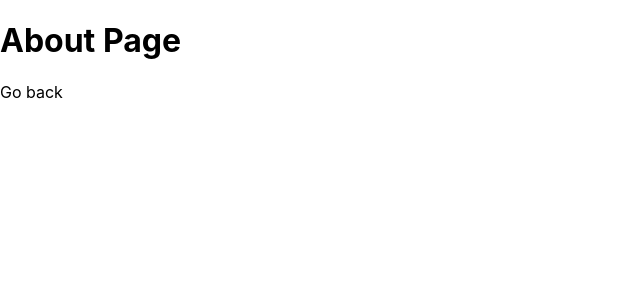
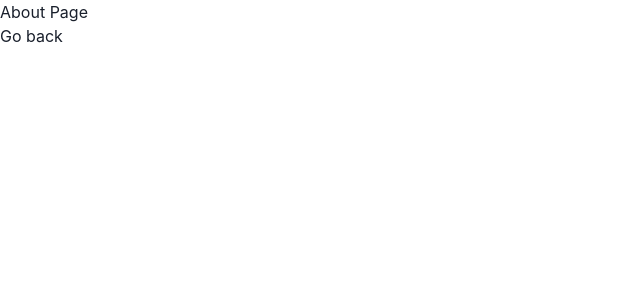
Before and after one commit to NFTsMarket/NFTsMarket-Frontend, a Next.js app: page /about in a window 1280 px wide. Shown: the top 300 px of the page, without its empty margins (0-640 px from the left). Built offline with nearby package versions, Linux system fonts and the light colour scheme.

Commit message:
🔧 wrap main app component in chakraprovider

```diff
--- a/pages/_app.js
+++ b/pages/_app.js
@@ -1,7 +1,12 @@
-import '../styles/globals.css'
+import { ChakraProvider } from "@chakra-ui/react";
+import "../styles/globals.css";
 
 function MyApp({ Component, pageProps }) {
-  return <Component {...pageProps} />
+  return (
+    <ChakraProvider>
+      <Component {...pageProps} />
+    </ChakraProvider>
+  );
 }
 
-export default MyApp
+export default MyApp;
```
